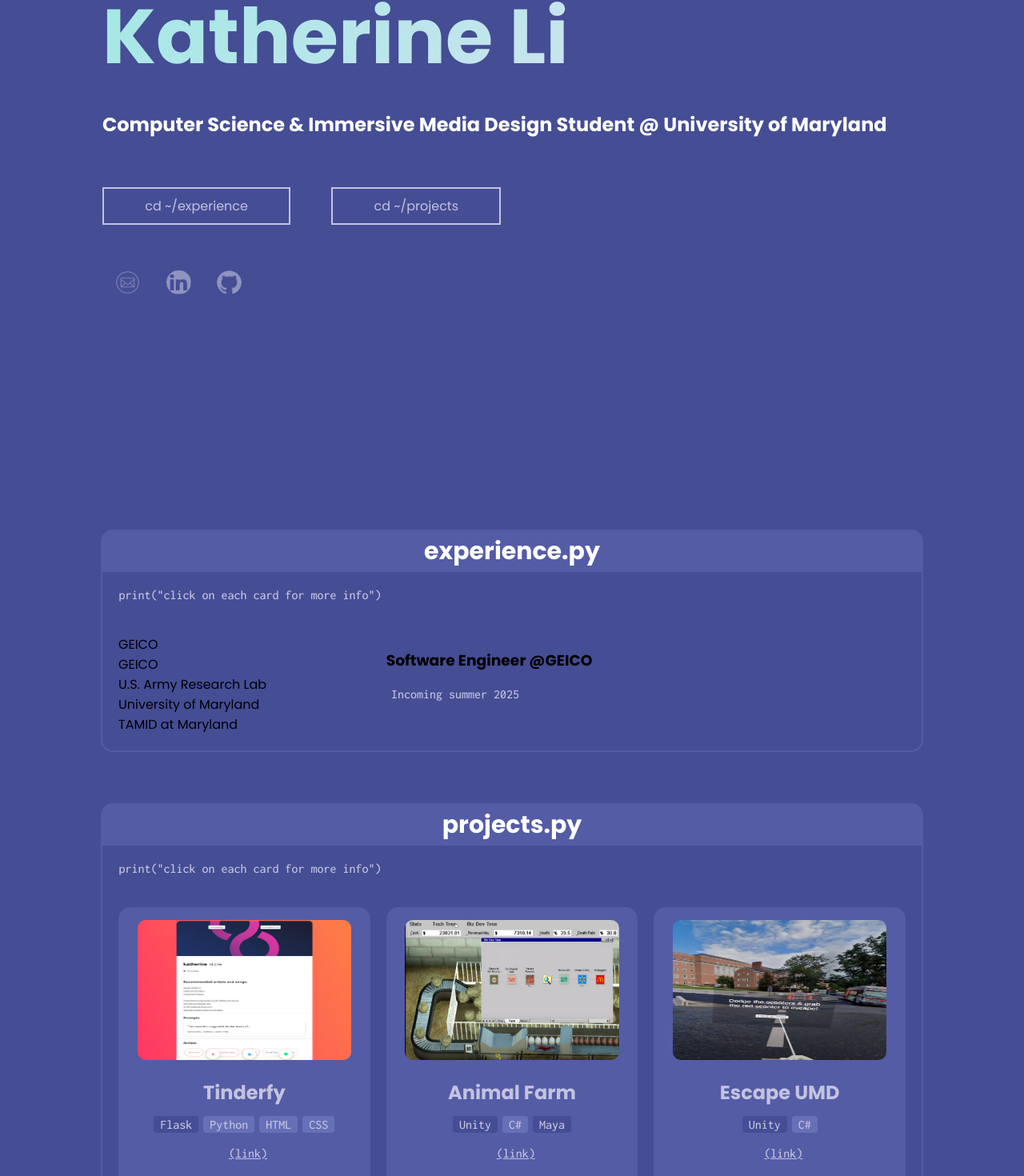
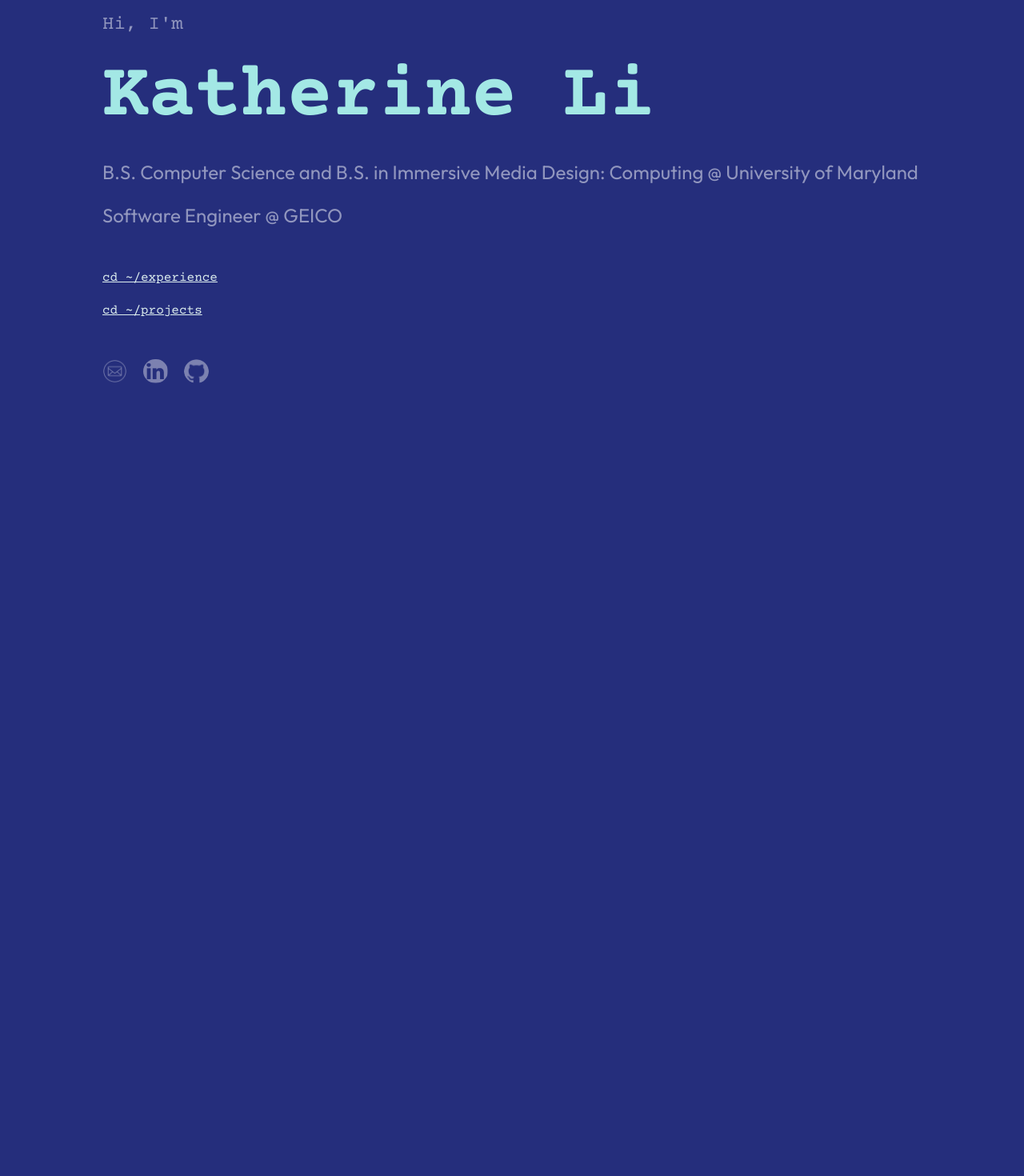
Before and after one commit to kath3rine/kath3rine.github.io, a React (Create React App) app: page / in a window 1280 px wide. Shown: the part 148-1618 px from the top of the page at 80% size. After the commit the page ends 823 px from the top, so only its background shows below. Built offline with nearby package versions, Linux system fonts and the light colour scheme.

Commit message:
home component

```diff
--- a/src/App.js
+++ b/src/App.js
@@ -6,8 +6,8 @@ function App() {
   return (
     <div className="App">
       <Home />
-      <Experience />
-      <Projects />
+      {/*<Experience />
+       <Projects /> */}
 
     </div>
   );
--- a/src/components/Experience.js
+++ b/src/components/Experience.js
@@ -1,16 +1,11 @@
-import '../styles/Section.scss';
+import '../styles/Experience.css';
+import '../styles/Global.css';
 import React, { useState } from 'react';
 import Geico from '../images/geico.png';
 import ARL from '../images/arl.png';
 import Tamid from '../images/tamid.png';
 import UMD from '../images/umd.png';
 import UMDCS from '../images/umdcs.png';
-
-function Item({children}) {
-    return (
-        <div>{children}</div>
-    )
-}
 
 function Experience() {
     const [item, setItem] = useState(0);
@@ -23,7 +18,7 @@ function Experience() {
         {
             company: "GEICO",
             img: Geico,
-            role: "Software Engineer @",
+            role: "Software Engineer",
             date: "Jul 2025 - Present",
             desc: [
                 "Incoming summer 2025"
@@ -32,7 +27,7 @@ function Experience() {
         {
             company: "GEICO",
             img: Geico,
-            role: "Software Engineer Intern @",
+            role: "Software Engineer Intern",
             date: "Jun 2024 - Aug 2024",
             desc: [
                 "◇ Created a tool for managing and manipulating documents to streamline availability and incident management",
@@ -44,7 +39,7 @@ function Experience() {
         {
             company: "U.S. Army Research Lab",
             img: ARL,
-            role: "Neuromorphic Computing Researcher @",
+            role: "Neuromorphic Computing Researcher",
             date: "May 2023 - May 2024",
             desc: [
                 "◇ Optically perturb and computationally model living neural network dynamics for a hybrid computing I/O platform",
@@ -55,7 +50,7 @@ function Experience() {
         {
             company: "University of Maryland",
             img: UMDCS,
-            role: "Computer Science Teaching Assistant @",
+            role: "Computer Science Teaching Assistant",
             date: "Jan 2024 - Dec 2024",
             desc: [
                 "◇ CMSC351: Algorithms and CMSC250: Discrete Structures",
@@ -66,7 +61,7 @@ function Experience() {
         {
             company: "TAMID at Maryland",
             img: Tamid,
-            role: "Tech Consultant @",
+            role: "Tech Consultant",
             date: "Mar 2023 - May 2024",
             desc: [
                 "◇ Applied software development skills to advise tech startups as a member of a competitive business club",
@@ -76,12 +71,10 @@ function Experience() {
     ]
 
     return (
-        <div className="Experience" id="experience">
-            <div className="section">
-                <span className="section-title"> experience.py </span>
-                <p>print("click on each card for more info")</p>
-                <div className="container">
-                    <div className="sidebar">
+        <div className="section" id="experience-section">
+            <h2 className="section-title"> ~/experience </h2>
+                <div className="section-content" id="job-content">
+                    <div className="job-component" id="sidebar">
                         {experiences.map((item, index) => (
                             <div
                             key={index}
@@ -91,16 +84,17 @@ function Experience() {
                         ))}
                     </div>
 
-                    <div className="job">
-                        <h3 className='jobTitle'>
-                            {experiences[item].role}{experiences[item].company}
+                    <div className="job-component" id="info">
+                        <h3 className='job-title'>
+                            {experiences[item].role} @ {experiences[item].company}
                         </h3>
-                        <p className='jobDescription'>
-                            {experiences[item].desc}
-                        </p>
+                        <div className="job-desc">
+                            {experiences[item].desc.map((d) => (
+                                <p>{d}</p>
+                            ))}
+                        </div>
                     </div>
                 </div>
-            </div>
         </div>
     );
 }
--- a/src/components/Home.js
+++ b/src/components/Home.js
@@ -1,29 +1,39 @@
 import '../styles/Home.css';
+import '../styles/Global.css';
 import Katherine from '../images/katherine.png';
 import Contact from './Contact.js'
 
 function Home() {
   return (
-    <div className="Home">
-        <div className="home-section" id="home-text">
+    <div className="section" id="home">
+        <div>
+          <div id="home-header">
             <p>Hi, I'm </p>
             <h1> Katherine Li</h1>
-            <h2> Computer Science & Immersive Media Design Student @ University of Maryland </h2>
+          </div>
+
+          <div id="home-content">
+
+            <p className="intro">
+              B.S. Computer Science and B.S. in Immersive Media Design: Computing @ University of Maryland
+            </p>
+            <p className="intro">
+              Software Engineer @ GEICO
+            </p>
+
 
             <div className="buttons">
-                <a className="button-link" href="#experience">cd ~/experience</a>
-                <a className="button-link" href="#projects">cd ~/projects</a>
-                <Contact/>
+              <div className="button">
+                <a href="#experience">cd ~/experience</a>
+              </div>
+              <div className="button">
+                <a  href="#projects">cd ~/projects</a>
+              </div>
+              <Contact/>
 
             </div>
-
-
-
-
-
+          </div>
         </div>
-
-
     </div>
   );
 }
--- a/src/components/ProjCard.js
+++ b/src/components/ProjCard.js
@@ -1,45 +1,20 @@
-import { useState } from 'react';
-import cn from "classnames";
+import React, { useState } from 'react';
+import '../styles/Projects.css'
 
 function ProjCard({card}) {
-    const [showBack, setShowBack] = useState(false);
+  const [isFlipped, setIsFlipped] = useState(false);
 
-    function handleClick() {
-        setShowBack(!showBack);
-    }
-
-    const techColors = {
-      "Python": 'tcol1',
-      "JavaScript": 'tcol1',
-      "HTML": 'tcol1',
-      "CSS": 'tcol1',
-      "C#": 'tcol1',
-      "Flask": 'tcol2',
-      "React": 'tcol2',
-      "Unity": 'tcol2',
-      "Maya": 'tcol2'
+  const handleClick = () => {
+    setIsFlipped(!isFlipped);
   };
 
   return (
-      <div className="flip-card-outer"
-      onClick={handleClick}>
-        <div className={cn("flip-card-inner", {
-          showBack })}>
-          <div className="card front">
-            <img className="proj-img" src={card.img}/>
-            <h2> {card.title} </h2>
-            <div className="proj-tech">
-              {card.tech.map((t) => (
-                <label className={`${techColors[t]}`}>{t}</label>
-              ))}
+    <div className={`card-container ${isFlipped ? 'flipped' : ''}`} onClick={handleClick}>
+      <div className="card-front">
+        {card.title}
       </div>
-            <a href={card.link}> (link) </a>
-          </div>
-          <div className="card back">
-              {card.desc.map((d) => (
-                <p>{d}</p>
-              ))}
-          </div>
+      <div className="card-back">
+        {card.desc}
       </div>
     </div>
   );
--- a/src/components/Projects.js
+++ b/src/components/Projects.js
@@ -1,4 +1,4 @@
-import '../styles/Section.scss';
+
 import ProjCard from './ProjCard.js';
 import Tinderfy from '../images/tinderfy.png'
 import Animalfarm from '../images/animalfarm.png'
@@ -7,7 +7,7 @@ import Portfolio from '../images/portfolio.png'
 import Escape from '../images/umdescape.png'
 
 function Projects() {
-    const cards = [
+    const projects = [
         {
             id: 1,
             img: Tinderfy,
@@ -68,8 +68,8 @@ function Projects() {
                 <span className="section-title"> projects.py </span>
                 <p> print("click on each card for more info")</p>
                 <div className="container">
-                {cards.map((card) => (
-                    <ProjCard key={card.id} card={card} />
+                {projects.map((card) => (
+                    <ProjCard card={card} />
                 ))}
                 </div>
             </div>
--- a/src/styles/Contact.css
+++ b/src/styles/Contact.css
@@ -8,7 +8,7 @@
       height: 15%;
       width: 15%;
       border-radius: 50%;
-      margin: 8%;
+      margin-right: 10%;
     }
 
     .Contact img:hover {
--- /dev/null
+++ b/src/styles/Experience.css
@@ -0,0 +1,13 @@
+@import './Global.css';
+
+#job-content {
+    display: flex;
+}
+
+#sidebar {
+    flex: 1;
+}
+
+#info {
+    flex: 3;
+}
--- a/src/styles/Global.css
+++ b/src/styles/Global.css
@@ -1,19 +1,29 @@
-@import url('https://fonts.googleapis.com/css2?family=Poppins:wght@400;700&display=swap');
-@import url('https://fonts.googleapis.com/css2?family=Inconsolata:wght@500&display=swap');
+@import url('https://fonts.googleapis.com/css2?family=Outfit:wght@400;700&display=swap');
+@import url('https://fonts.googleapis.com/css2?family=Courier+Prime:wght@400;700&display=swap');
 
 :root {
-  --purple: #454d95;
-  --light-purple: #545ca6;
-  --lightest-purple: #6670b7;
-  --slate: #7e83b0;
-  --light-slate: #9e9dd3;
-  --lightest-slate: #c3c3e1;
-  --white: #e2e2f4;
-  --aqua: #a3e8e5;
+  --background: #252e7c;
+  --text: #9196be;
+  --header: #dee;
+  --accent: #a3e8e5;
+}
+
+p {
+  font-size: 3vh;
 }
 
 body {
-    background-color: var(--purple);
-    font-family: "Poppins", sans-serif;
+    background-color: var(--background);
+    font-family: "Outfit", sans-serif;
     font-weight: 400;
-  }
+}
+
+.section {
+  padding: 10%;
+  margin: 1% auto 5% auto;
+}
+
+.section-title {
+  font-weight: 700;
+  border: red 2px solid;
+}
--- a/src/styles/Home.css
+++ b/src/styles/Home.css
@@ -1,60 +1,43 @@
 @import './Global.css';
 
-.Home {
-    /*background-color: var(--col1);*/
-    font-family: "Poppins", sans-serif;
-    font-weight: 400;
-    text-align: left;
-    height: 90vh;
-    padding: 3% 10% 3% 10%;
-  }
-
-
-    .Home h1 {
+#home {
+  h1 {
     font-size: 12vh;
-      background: -webkit-linear-gradient(-45deg, var(--aqua), var(--white));
-      -webkit-background-clip: text;
-      -webkit-text-fill-color: transparent;
-      animation: slide-in 2s;
+    color: var(--accent);
     margin: 0vw;
   }
 
-    .Home h2 {
-      color: white;
-      font-size: 3vh;
-      animation: slide-in 2s;
-      margin-bottom: 7%;
+  p {
+    color: var(--text);
+  }
 }
 
-.Home p {
-      color: var(--lightest-slate);
-      font-size: 3vh;
+#home-header {
   animation: slide-in 2s;
+  font-family: "Courier Prime", monospace;
+}
+
+#home-content {
+  animation: slide-in2 4s;
+
 }
 
 .buttons {
-    animation: slide-in2 4s;
+  margin-top: 5%;
 }
 
-.button-link {
-    color: var(--lightest-slate);
-    border: var(--lightest-slate) solid 2px;
-    width: 30%;
-    text-align: center;
-    text-decoration: none;
-    padding: 1% 5% 1% 5%;
-    margin: 2% 5% 2% 0%;
+.button {
+  margin-top: 2%;
 }
 
-    .button-link:hover {
-      color: white;
-      border-color: white;
+.button a {
+  color: var(--header);
+  font-family: "Courier Prime", monospace;
 }
 
-    #contact-button {
-      border: var(--aqua) solid 2px;
+.button a:hover {
+  color: var(--accent);
 }
-
 
 @keyframes slide-in {
   from {
@@ -64,6 +47,7 @@
     transform: translateX(0%);
   }
 }
+
 @keyframes slide-in2 {
   from {
     transform: translateX(-200%);
@@ -72,22 +56,3 @@
     transform: translateX(0%);
   }
 }
-
-    /* MOBILE */
-    @media only screen and (max-width: 1000px) {
-        .Home h1 {
-          font-size: 5vh;
-        }
-
-        .Home h2 {
-          font-size: 2vh;
-        }
-
-        .katherine-img img {
-          top: -40%;
-        }
-
-        .button-link {
-          padding: 1% 3% 1% 3%;
-        }
-    }
--- /dev/null
+++ b/src/styles/Projects.css
@@ -0,0 +1,31 @@
+.card-container {
+    width: 200px;
+    height: 300px;
+    position: relative;
+    cursor: pointer;
+    perspective: 1000px;
+  }
+
+  .card-front, .card-back {
+    width: 100%;
+    height: 100%;
+    position: absolute;
+    backface-visibility: hidden;
+    transition: transform 0.5s;
+    display: flex;
+    justify-content: center;
+    align-items: center;
+    border: 1px solid black;
+  }
+
+  .card-back {
+    transform: rotateY(180deg);
+  }
+
+  .flipped .card-front {
+    transform: rotateY(180deg);
+  }
+
+  .flipped .card-back {
+    transform: rotateY(360deg);
+  }
--- a/src/styles/Section.scss
+++ /dev/null
@@ -1,158 +0,0 @@
-@import './Global.css';
-
-.section {
-    background-color: var(--purple);
-    width: 80vw;
-    top: 1vh;
-    margin: 1% auto 5% auto;
-    display: flex;
-    flex-direction: column;
-    border-radius: 15px;
-    border: var(--light-purple) 2px solid;
-
-    span {
-      background-color: var(--light-purple);
-        color: white;
-        border-radius: 10px 10px 0px 0px;
-        font-weight: 700;
-        text-align: center;
-        padding: 3px;
-        font-size: 30px;
-    }
-
-    p {
-      margin: 2%;
-        color: var(--lightest-slate);
-        font-family: "Inconsolata", monospace;
-        font-weight: 500;
-    }
-}
-
-.container {
-  display: grid;
-    grid-template-columns: repeat(3, minmax(250px, 1fr));
-    gap: 20px;
-    margin: 20px;
-}
-
-@media only screen and (max-width: 1000px) {
-  .container {
-    grid-template-columns: repeat(auto-fill, minmax(250px, 1fr));
-  }
-}
-
-.flip-card-outer {
-  background-color: transparent;
-    perspective: 1000px;
-    height: 350px;
-    display: flex;
-
-  .flip-card-inner {
-    transform-style: preserve-3d;
-    position: relative;
-    width: 100%;
-    height: 100%;
-    text-align: center;
-    transition: transform 0.6s;
-
-    &.showBack {
-      transform: rotateY(180deg);
-    }
-
-    .card {
-      backface-visibility: hidden;
-      position: absolute;
-      top: 0;
-      left: 0;
-      width: 100%;
-      height: 100%;
-      justify-content: center;
-
-      &.front {
-        transform: rotateY(0);
-        background-color: var(--light-purple);
-        border-radius: 15px;
-
-        .exp-img {
-          height: 10vh;
-          width: 10vh;
-          border-radius: 30%;
-          margin: 8%;
-        }
-
-        .proj-img {
-          width: 85%;
-          height: 50%;
-          border-radius: 10px;
-          margin: 5%;
-        }
-
-        h2 {
-          color: var(--lightest-slate);
-          margin: 0% 5% 0% 5%;
-        }
-
-        h3 {
-          color: var(--aqua);
-          margin-left: 5%;
-          margin-right: 5%;
-        }
-
-        p, a {
-          margin-left: 5%;
-          margin-right: 2%;
-          font-family: "Inconsolata", monospace;
-        }
-
-        .exp-date, a {
-          color: var(--lightest-slate);
-        }
-
-        a:hover {
-          color: var(--aqua);
-        }
-
-        .proj-tech {
-          margin: 3%;
-          font-family: "Inconsolata", monospace;
-          display: flex;
-          flex-wrap: wrap;
-          justify-content: center;
-        }
-
-        label {
-          padding: 2px 8px;
-          border-radius: 4px;
-          margin: 3px;
-          color: var(--lightest-slate);
-        }
-
-        .tcol1 {
-          background-color: var(--lightest-purple);
-        }
-
-        .tcol2 {
-          background-color: var(--purple);
-        }
-
-      }
-
-      &.back {
-        transform: rotateY(180deg);
-        background-color: var(--lightest-purple);
-        text-align: left;
-        border-radius: 15px;
-
-        p {
-          font-family: "Inconsolata", monospace;
-          font-weight: 500;
-          line-height: 1;
-          font-size: 15px;
-          color: var(--lightest-slate);
-          margin: 7%;
-        }
-
-      }
-    }
-  }
-}
```
Also changed, not shown: src/components/ExpCard.js (deleted, +0 -32 lines). Lines whose indentation alone changed are shown as unchanged.
